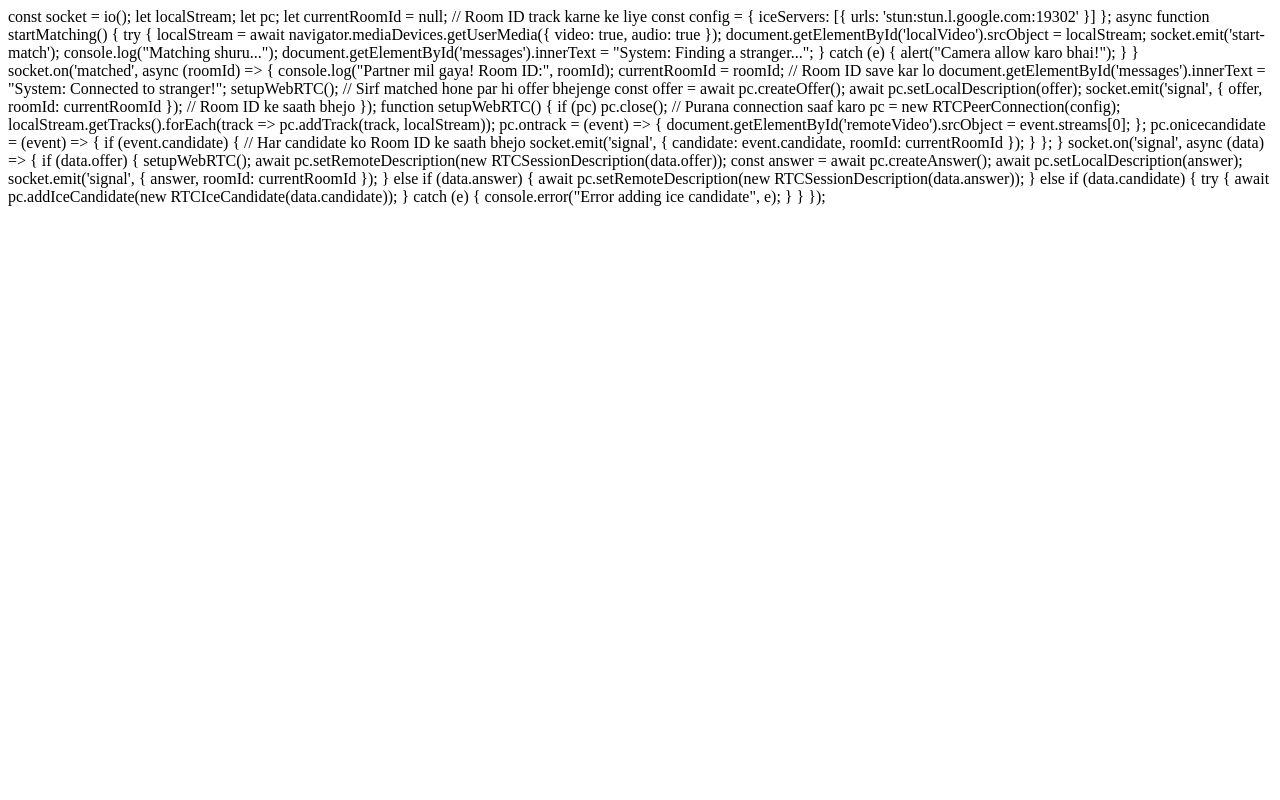
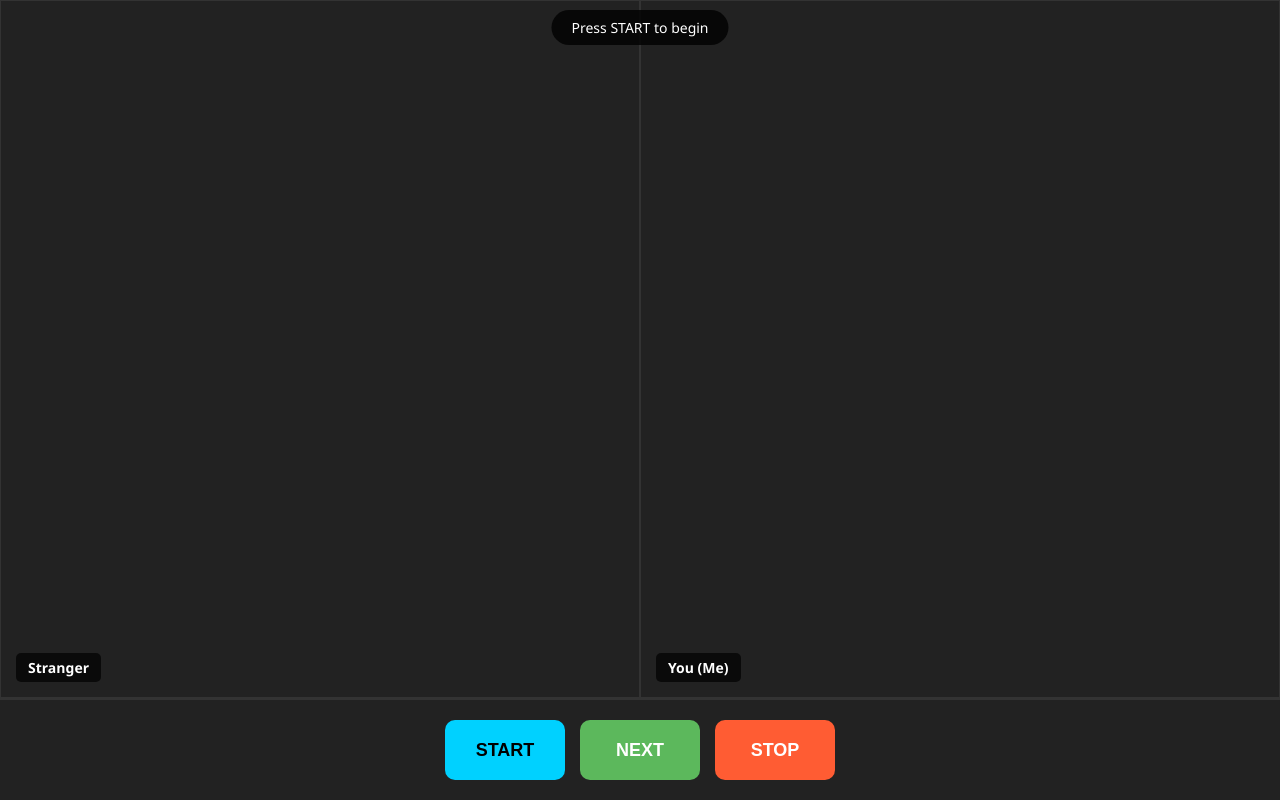
Before and after one commit to spiderman068388-pixel/my-video-chat, a website: page index.html in a window 1280 px wide. Drawn offline with nearby package versions, Linux system fonts and the light colour scheme; no server answers.

Commit message:
Update index.html

```diff
--- a/index.html
+++ b/index.html
@@ -1,36 +1,80 @@
+<!DOCTYPE html>
+<html lang="hi">
+<head>
+    <meta charset="UTF-8">
+    <meta name="viewport" content="width=device-width, initial-scale=1.0, maximum-scale=1.0, user-scalable=no">
+    <title>OmeTV Clone - Pro</title>
+    <style>
+        /* Interface Styling */
+        body { background-color: #1a1a1a; color: white; margin: 0; padding: 0; font-family: 'Segoe UI', sans-serif; height: 100vh; display: flex; flex-direction: column; overflow: hidden; }
+        .video-container { display: flex; flex: 1; width: 100%; background: #000; flex-direction: row; }
+        .video-box { flex: 1; position: relative; border: 1px solid #333; background: #222; }
+        video { width: 100%; height: 100%; object-fit: cover; }
+        #localVideo { transform: scaleX(-1); }
+        .label { position: absolute; bottom: 15px; left: 15px; background: rgba(0,0,0,0.7); padding: 5px 12px; border-radius: 5px; font-size: 14px; font-weight: bold; }
+        .controls-bar { height: 100px; background: #222; display: flex; align-items: center; justify-content: center; gap: 15px; border-top: 2px solid #333; }
+        .btn { border: none; border-radius: 10px; cursor: pointer; font-weight: bold; font-size: 18px; color: white; height: 60px; min-width: 120px; }
+        .next-btn { background-color: #5cb85c; }
+        .stop-btn { background-color: #ff5c33; }
+        .start-btn { background-color: #00d1ff; color: #000; }
+        #status-msg { position: absolute; top: 10px; left: 50%; transform: translateX(-50%); background: rgba(0,0,0,0.8); padding: 8px 20px; border-radius: 20px; z-index: 100; font-size: 14px; }
+        @media (max-width: 768px) { .video-container { flex-direction: column; } }
+    </style>
+</head>
+<body>
+    <div id="status-msg">Press START to begin</div>
+    <div class="video-container">
+        <div class="video-box">
+            <video id="remoteVideo" autoplay playsinline></video>
+            <div class="label">Stranger</div>
+        </div>
+        <div class="video-box">
+            <video id="localVideo" autoplay muted playsinline></video>
+            <div class="label">You (Me)</div>
+        </div>
+    </div>
+    <div class="controls-bar">
+        <button id="startBtn" class="btn start-btn" onclick="startMatching()">START</button>
+        <button class="btn next-btn" onclick="window.location.reload()">NEXT</button>
+        <button class="btn stop-btn" onclick="location.reload()">STOP</button>
+    </div>
+
+    <script src="/socket.io/socket.io.js"></script>
+    <script>
         const socket = io();
         let localStream;
         let pc;
-let currentRoomId = null; // Room ID track karne ke liye
+        let currentRoomId = null;
         const config = { iceServers: [{ urls: 'stun:stun.l.google.com:19302' }] };
 
         async function startMatching() {
+            document.getElementById('startBtn').innerText = "Matching...";
+            document.getElementById('status-msg').innerText = "Connecting to camera...";
             try {
                 localStream = await navigator.mediaDevices.getUserMedia({ video: true, audio: true });
                 document.getElementById('localVideo').srcObject = localStream;
                 socket.emit('start-match');
-        console.log("Matching shuru...");
-        document.getElementById('messages').innerText = "System: Finding a stranger...";
-    } catch (e) { alert("Camera allow karo bhai!"); }
+                document.getElementById('status-msg').innerText = "Finding a stranger...";
+            } catch (e) {
+                alert("Camera allow karo bhai!");
+                document.getElementById('status-msg').innerText = "Error: Camera Denied";
+            }
         }
 
         socket.on('matched', async (roomId) => {
-    console.log("Partner mil gaya! Room ID:", roomId);
-    currentRoomId = roomId; // Room ID save kar lo
-    document.getElementById('messages').innerText = "System: Connected to stranger!";
-
+            console.log("Partner mil gaya!");
+            document.getElementById('status-msg').innerText = "Stranger Connected!";
+            currentRoomId = roomId;
             setupWebRTC();
 
-    // Sirf matched hone par hi offer bhejenge
             const offer = await pc.createOffer();
             await pc.setLocalDescription(offer);
-    socket.emit('signal', { offer, roomId: currentRoomId }); // Room ID ke saath bhejo
+            socket.emit('signal', { offer, roomId: currentRoomId });
         });
 
         function setupWebRTC() {
-    if (pc) pc.close(); // Purana connection saaf karo
+            if (pc) pc.close();
             pc = new RTCPeerConnection(config);
-
             localStream.getTracks().forEach(track => pc.addTrack(track, localStream));
 
             pc.ontrack = (event) => {
@@ -39,7 +83,6 @@ function setupWebRTC() {
 
             pc.onicecandidate = (event) => {
                 if (event.candidate) {
-            // Har candidate ko Room ID ke saath bhejo
                     socket.emit('signal', { candidate: event.candidate, roomId: currentRoomId });
                 }
             };
@@ -57,6 +100,9 @@ socket.on('signal', async (data) => {
             } else if (data.candidate) {
                 try {
                     await pc.addIceCandidate(new RTCIceCandidate(data.candidate));
-        } catch (e) { console.error("Error adding ice candidate", e); }
+                } catch(e) { console.error("ICE error", e); }
             }
         });
+    </script>
+</body>
+</html>
```
Lines whose indentation alone changed are shown as unchanged.
